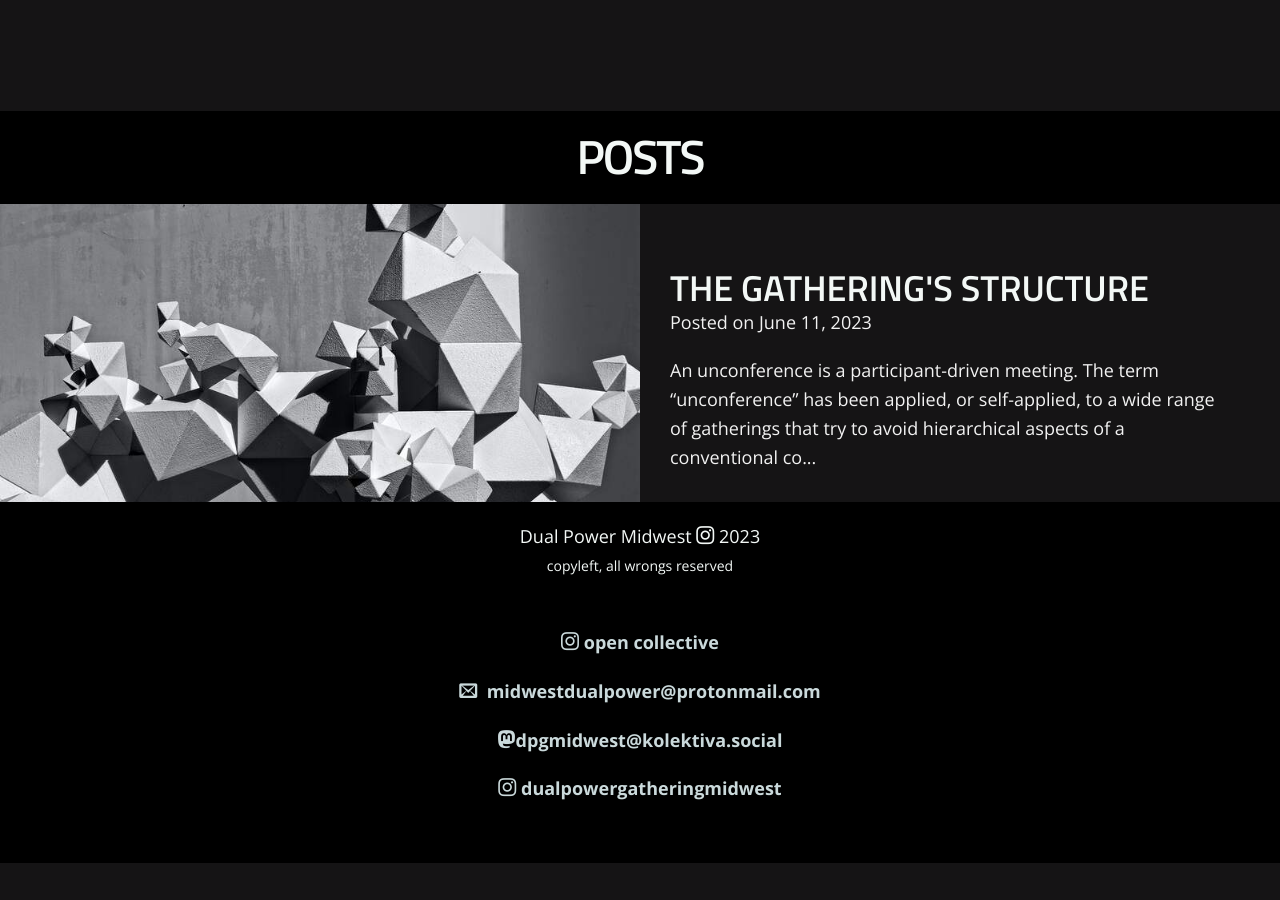
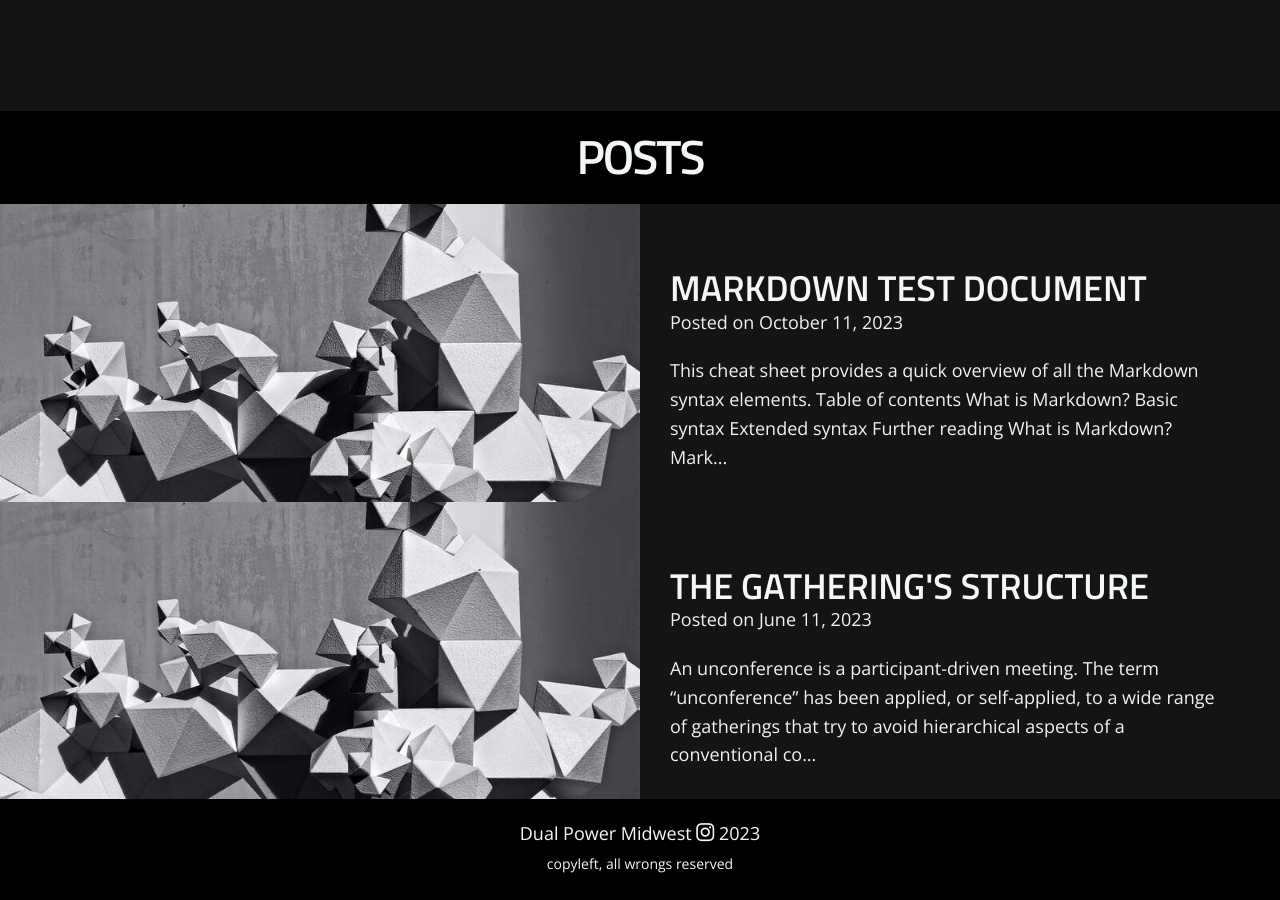
Before and after one commit to dpgmidwest/dev-website, a Jekyll site: the page built from index.html, in a window 1280 px wide and 900 px high, scrolled down 2300 px. Built offline with Jekyll 4.4.1, drawn with Linux system fonts in a browser that asks for light colours; some web fonts are replaced; the list of posts is cut into pages by our own code; before the commit the page ends 3163 px from its top, so only the background shows below that.

Commit message:
markdown test document

````diff
--- /dev/null
+++ b/_posts/2023-10-11-test.md
@@ -0,0 +1,430 @@
+---
+layout: post
+title: Markdown Test Document
+thumbnail: /images/ricardo-gomez-angel-ZUwXnS7K7Ok-unsplash.jpg
+---
+
+
+This cheat sheet provides a quick overview of all the Markdown syntax elements.
+
+## Table of contents
+{: .no_toc .text-delta }
+
+1. TOC
+{: toc }
+
+## What is Markdown?
+
+Markdown is a lightweight and easy-to-use markup language for web writers. Markdown allows you to add formatting elements to plaintext documents and then convert them to structurally valid HTML.
+
+Markdown syntax can be divided into two broad categories. These categories are (1) basic syntax outlined in the original design document and (2) extension of basic syntax for added capability and features.
+
+Refer to [Markdown cheat sheet](https://www.markdownguide.org/cheat-sheet/) for more examples.
+
+## Basic syntax
+
+These elements are defined in the original Markdown design document and can be used in all Markdown applications.
+
+Detailed information and examples can be fount at [basic syntax guide](https://www.markdownguide.org/basic-syntax/).
+
+### Headings
+{: .no_toc }
+
+<div class="code-example" markdown="1">
+# H1
+{: .no_toc }
+## H2
+{: .no_toc }
+### H3
+{: .no_toc }
+#### H4
+{: .no_toc }
+##### H5
+{: .no_toc }
+###### H6
+{: .no_toc }
+</div>
+
+```markdown
+# H1
+## H2
+### H3
+#### H4
+##### H5
+###### H6
+```
+
+### Paragraph
+{: .no_toc }
+
+<div class="code-example" markdown="1">
+Here's a paragraph.
+</div>
+
+```markdown
+Here's a paragraph.
+```
+
+### Line break
+{: .no_toc }
+
+<div class="code-example" markdown="1">
+Here's another one
+with a line break.
+</div>
+
+```markdown
+Here's another one
+with a line break.
+```
+
+### Bold
+{: .no_toc }
+
+<div class="code-example" markdown="1">
+**bold text**
+__bold also__
+</div>
+
+```markdown
+**bold text**
+__bold also__
+```
+
+### Italic
+{: .no_toc }
+
+<div class="code-example" markdown="1">
+*italic text*
+_italic also_
+</div>
+
+```markdown
+*italic text*
+_italic also_
+```
+
+### Blockquote
+{: .no_toc }
+
+<div class="code-example" markdown="1">
+> blockquote text
+</div>
+
+```markdown
+> blockquote text
+```
+
+### Ordered list
+{: .no_toc }
+
+<div class="code-example" markdown="1">
+1. Item 1
+1. Item 2
+    1. Item 2a
+    1. Item 2b
+1. Item 3
+</div>
+
+```markdown
+1. Item 1
+1. Item 2
+    1. Item 2a
+    1. Item 2b
+1. Item 3
+```
+
+### Unordered list
+{: .no_toc }
+
+<div class="code-example" markdown="1">
+- Item
+- Item
+    - Indented item
+    - Indented item
+- Item
+</div>
+
+```markdown
+- Item
+- Item
+    - Indented item
+    - Indented item
+- Item
+```
+
+### Inline code
+{: .no_toc }
+
+<div class="code-example" markdown="1">
+This is an inline `code`.
+</div>
+
+```markdown
+This is an inline `code`.
+```
+
+### Horizontal rule
+{: .no_toc }
+
+<div class="code-example" markdown="1">
+Here's some text.
+
+---
+
+Here's more text.
+</div>
+
+```markdown
+Here's some text.
+
+---
+
+Here's more text.
+```
+
+### Link
+{: .no_toc }
+
+<div class="code-example" markdown="1">
+[title](https://www.example.com)
+</div>
+
+```markdown
+[title](https://www.example.com)
+```
+
+### Image
+{: .no_toc }
+
+<div class="code-example" markdown="1">
+![Git Branching](https://guides.github.com/activities/hello-world/branching.png)
+</div>
+
+```markdown
+![alt text](image.jpg)
+```
+
+## Extended syntax
+
+These elements provide additional features by extending the basic syntax. Not all Markdown applications support these elements and each `Markdown Flavor` differs slightly.
+
+Note that GitHub.com uses its own version of the Markdown syntax called [GitHub Flavored Markdown](https://guides.github.com/features/mastering-markdown/#GitHub-flavored-markdown) and some features are only available in the issues and pull requests.
+
+Refer to [Jekyll Markdown coverage](https://www.markdownguide.org/tools/jekyll/) for a list of supported elements.
+
+Detailed information and examples can be fount at [extended syntax guide](https://www.markdownguide.org/extended-syntax/).
+
+### Table
+{: .no_toc }
+
+| Syntax    | Description |
+| --------- | ----------- |
+| Header    | Title       |
+| Paragraph | Text        |
+
+```markdown
+| Syntax    | Description |
+| --------- | ----------- |
+| Header    | Title       |
+| Paragraph | Text        |
+```
+
+### Fenced code block
+{: .no_toc }
+
+```
+{
+    "firstName": "John",
+    "lastName": "Doe",
+    "age": 25
+}
+```
+
+    ```
+    {
+        "firstName": "John",
+        "lastName": "Doe",
+        "age": 25
+    }
+    ```
+
+### Syntax highlighting
+{: .no_toc }
+
+```json
+{
+    "firstName": "John",
+    "lastName": "Doe",
+    "age": 25
+}
+```
+
+    ```json
+    {
+        "firstName": "John",
+        "lastName": "Doe",
+        "age": 25
+    }
+    ```
+
+### Footnote
+{: .no_toc }
+
+<div class="code-example" markdown="1">
+Here's a sentence with a footnote reference. [^1]
+
+[^1]: This is the footnote.
+</div>
+
+```
+Here's a sentence with a footnote reference. [^1]
+
+[^1]: This is the footnote.
+```
+
+### Abbreviation
+{: .no_toc }
+
+<div class="code-example" markdown="1">
+*[SMTP]: Simple Mail Transfer Protocol
+The SMTP is a communication protocol for email transmission.
+</div>
+
+```markdown
+*[SMTP]: Simple Mail Transfer Protocol
+The SMTP is a communication protocol for email transmission.
+```
+
+### Heading ID
+{: .no_toc }
+
+<div class="code-example" markdown="1">
+### Awesome Heading {#custom-id}
+{: .no_toc }
+</div>
+
+```markdown
+### Awesome Heading {#custom-id}
+```
+
+### Definition list
+{: .no_toc }
+
+**Caution**
+{: .label .label-yellow .text-red}
+
+<div class="code-example" markdown="1">
+Not supported by Jekyll.
+{: .text-red-200 }
+</div>
+
+```markdown
+term
+: definition
+```
+
+### Strikethrough
+{: .no_toc }
+
+<div class="code-example" markdown="1">
+~~~text~~~
+</div>
+
+```markdown
+~~~text~~~
+```
+
+### Task list
+{: .no_toc }
+
+<div class="code-example" markdown="1">
+- [x] Read the Markdown guide
+- [ ] Review the style guide
+- [ ] Stay awesome!
+</div>
+
+```markdown
+- [x] Read the Markdown guide
+- [ ] Review the style guide
+- [ ] Stay awesome!
+```
+
+### Emoji characters
+{: .no_toc }
+
+<div class="code-example" markdown="1">
+👍🤓
+</div>
+
+```markdown
+👍🤓
+```
+
+### Emoji shortcodes
+{: .no_toc }
+
+**Caution**
+{: .label .label-yellow .text-red}
+
+<div class="code-example" markdown="1">
+Not supported by Jekyll.
+{: .text-red-200 }
+</div>
+
+```markdown
+:rocket:
+```
+
+### Automatic URL linking
+{: .no_toc }
+
+**Caution**
+{: .label .label-yellow .text-red}
+
+<div class="code-example" markdown="1">
+Not supported by Jekyll.
+{: .text-red-200 }
+</div>
+
+```markdown
+https://www.example.com
+```
+
+### Disabling automatic URL linking
+{: .no_toc }
+
+**Caution**
+{: .label .label-yellow .text-red}
+
+<div class="code-example" markdown="1">
+Not supported by Jekyll.
+{: .text-red-200 }
+</div>
+
+```markdown
+`https://www.example.com`
+```
+
+### HTML
+{: .no_toc }
+
+<div class="code-example">
+    <div>
+        <p>HTML test paragraph.</p>
+    </div>
+</div>
+
+```html
+<div>
+    <p>HTML test paragraph.</p>
+</div>
+```
+
+## Further reading
+
+[The Markdown Guide](https://www.markdownguide.org/getting-started/) provides a detailed overview of Markdown, how it works, and what can be done with it.
+
+Hands on Markdown experience can be achieved by completing [The Markdown Tutorial](https://www.markdowntutorial.com) or simply experimenting with online editors such as [StackEdit](https://stackedit.io).
+
+A collection of awesome markdown goodies (libraries, services, editors, tools, cheatsheets, etc.) can be found at [Awesome Markdown Repo](https://github.com/mundimark/awesome-markdown) on GitHub.
````
Also changed, not shown: css/used.css.
